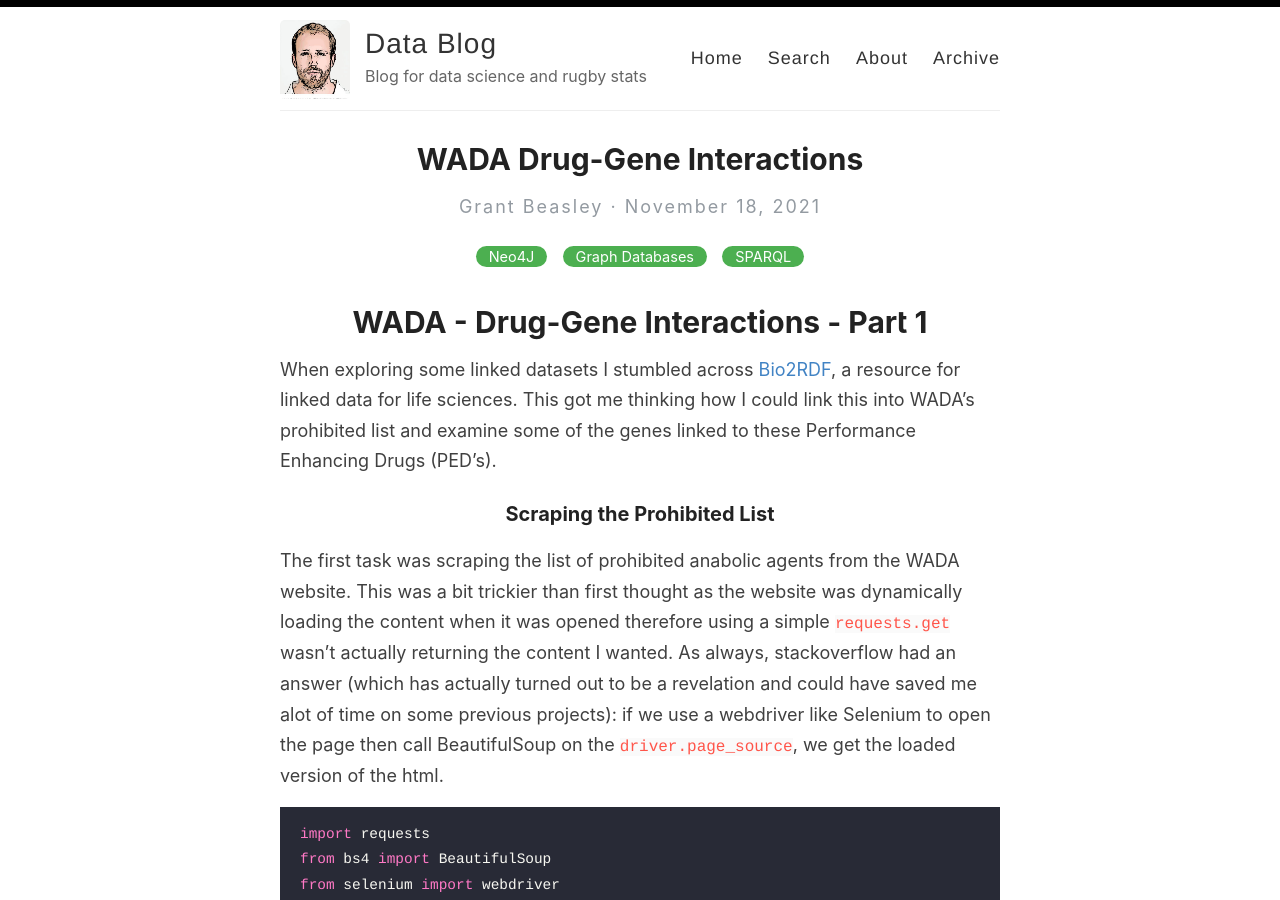
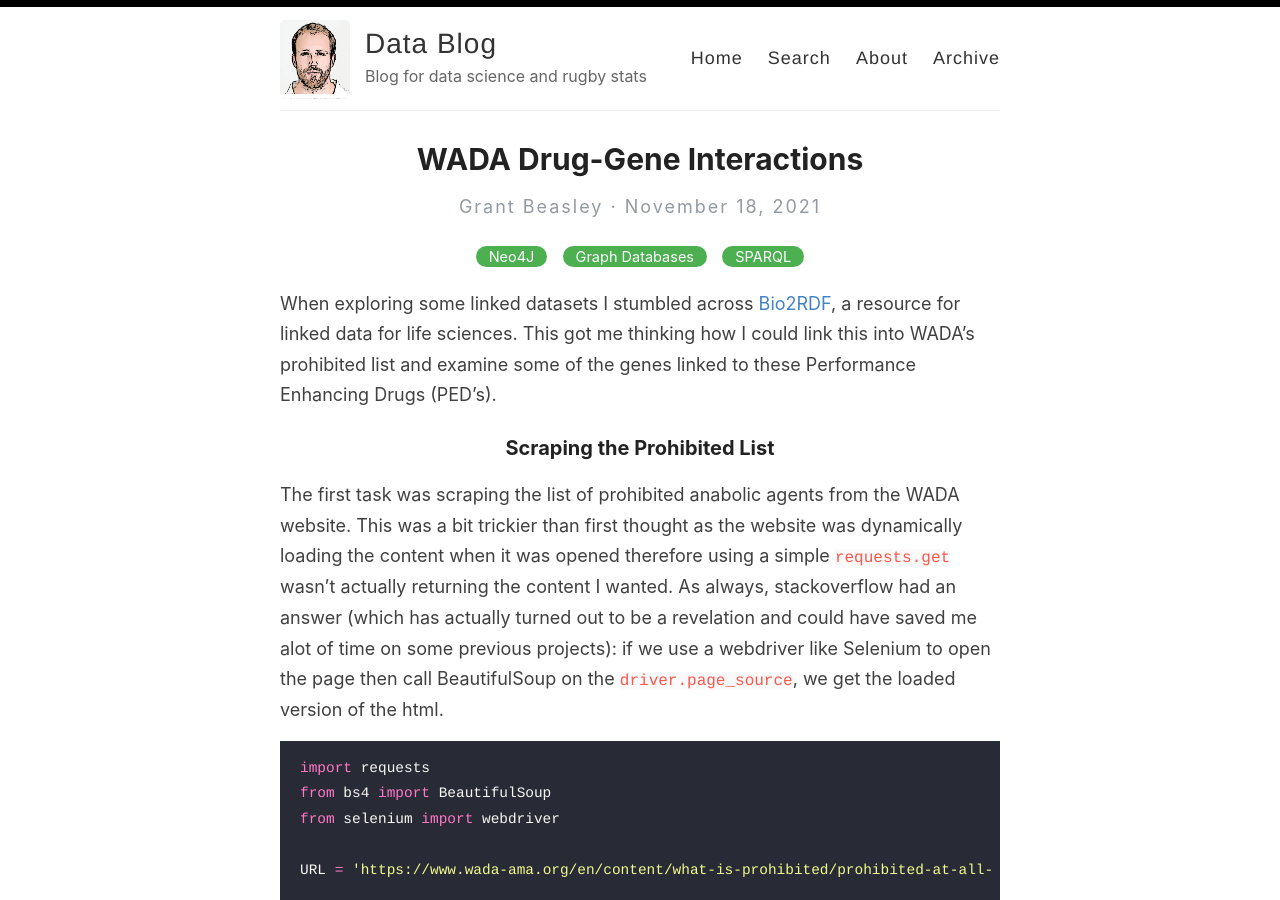
Before and after one commit to Grant592/grant592.github.io, a Jekyll site: the page built from _posts/2021-11-18-wada-graph.md, in a window 1280 px wide and 900 px high. Built offline with Jekyll 4.4.1, drawn with Linux system fonts in a browser that asks for light colours; comment, search, counter and statistics services are not loaded.

Commit message:
removed duplicate title

```diff
--- a/_posts/2021-11-18-wada-graph.md
+++ b/_posts/2021-11-18-wada-graph.md
@@ -4,8 +4,6 @@ title: WADA Drug-Gene Interactions
 comments: true
 categories: [Neo4J, Graph Databases, SPARQL]
 ---
-
-# WADA - Drug-Gene Interactions - Part 1
 
 When exploring some linked datasets I stumbled across [Bio2RDF](https://bio2rdf.org/), a resource for linked data for life sciences. This got me thinking how I could link this into WADA's prohibited list and examine some of the genes linked to these Performance Enhancing Drugs (PED's).
 
```
